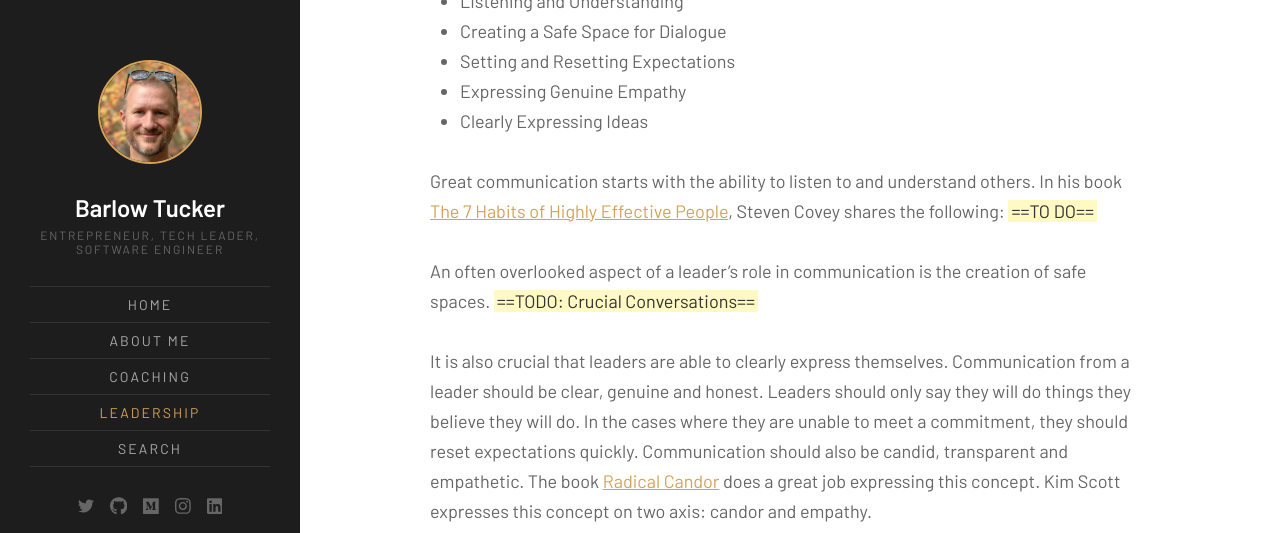
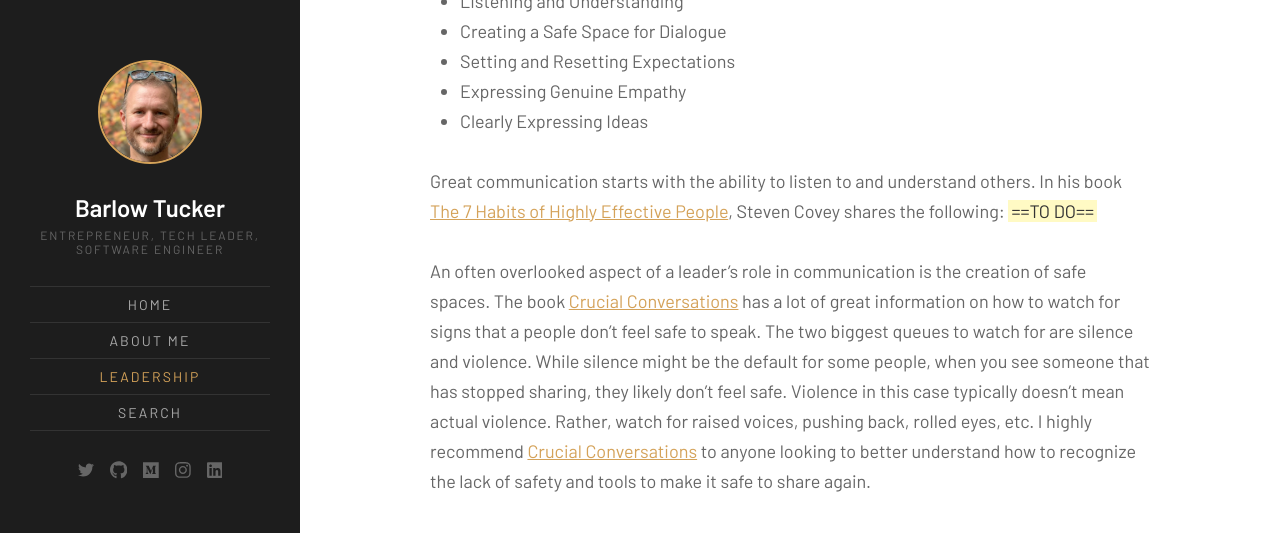
Before and after one commit to BarlowTucker/barlowtucker.github.io, a Jekyll site: the page built from leadership.md, in a window 1280 px wide and 1400 px high, scrolled down 1672 px. Shown: the top 533 px of the window. Built offline with Jekyll 4.4.1, drawn with Linux system fonts in a browser that asks for light colours; some of the changed text lies outside the part shown.

Commit message:
references for leadership doc

```diff
--- a/_config.yml
+++ b/_config.yml
@@ -39,8 +39,8 @@
     url: /
   - text: About Me
     url: /about
-  - text: Coaching
-    url: /coaching
+  #- text: Coaching
+  #  url: /coaching
   - text: Leadership
     url: /leadership
   # - text: Videos
--- a/leadership.md
+++ b/leadership.md
@@ -43,7 +43,7 @@
 
 Great communication starts with the ability to listen to and understand others. In his book [The 7 Habits of Highly Effective People](https://amzn.to/3Y9BpdA), Steven Covey shares the following: <mark>==TO DO==</mark>
 
-An often overlooked aspect of a leader's role in communication is the creation of safe spaces. <mark>==TODO: Crucial Conversations==</mark>
+An often overlooked aspect of a leader's role in communication is the creation of safe spaces. The book [Crucial Conversations](https://amzn.to/3RiOH5r) has a lot of great information on how to watch for signs that a people don't feel safe to speak. The two biggest queues to watch for are silence and violence. While silence might be the default for some people, when you see someone that has stopped sharing, they likely don't feel safe. Violence in this case typically doesn't mean actual violence. Rather, watch for raised voices, pushing back, rolled eyes, etc. I highly recommend [Crucial Conversations](https://amzn.to/3RiOH5r) to anyone looking to better understand how to recognize the lack of safety and tools to make it safe to share again.
 
 It is also crucial that leaders are able to clearly express themselves. Communication from a leader should be clear, genuine and honest. Leaders should only say they will do things they believe they will do. In the cases where they are unable to meet a commitment, they should reset expectations quickly. Communication should also be candid, transparent and empathetic. The book [Radical Candor](https://amzn.to/3Yfotmj) does a great job expressing this concept. Kim Scott expresses this concept on two axis: candor and empathy.
 
@@ -54,9 +54,7 @@
 Engaging the people on your teams, and helping them level up their skills plays an important role in individual motivation and team execution. A study from Gallup Research found that most millennials want coaching, development and greater purpose from their jobs[^1].
 
 #### Aligning Interests
-The Gallup report [How Millennials Want to Work and Live](https://www.gallup.com/workplace/238073/millennials-work-live.aspx) estimates that turnover due to lack of engagement costs the U.S. economy over $30 billion annually. Increasing engagement and motivation is an important responsibility of a business leader. Research in the Transformational Leadership has found that aligning personal interest with business objectives creates engagement in the employee and business value for the business[^2].
-
-<mark>TODO</mark>
+The Gallup report [How Millennials Want to Work and Live](https://www.gallup.com/workplace/238073/millennials-work-live.aspx) estimates that turnover due to lack of engagement costs the U.S. economy over $30 billion annually. Increasing engagement and motivation is an important responsibility of a business leader. Research in the Transformational Leadership has found that aligning personal interest with business objectives creates engagement in the employee and business value for the business[^2]. In the article Two Decades of Research and Development in Transformational Leadership, B. Bass share how leaders can help employees align their self-interest in their own development with business objective. Bass found that this increases morale as well as productivity.
 
 #### Developing a Career Path
 Developing a career path with your direct reports gives employees a clear view of what things are important to the company. There are far more things to learn than there is time to learn them. A career path helps the individual know what areas of study are most important for them.
@@ -76,7 +74,7 @@
 - Allotting time to meet with mentors
 
 [^1]: [How Millennials Want to Work and Live](https://www.gallup.com/workplace/238073/millennials-work-live.aspx)
-[^2]: [TODO](./)
+[^2]: [Two decades of research and development in transformational leadership](https://psycnet.apa.org/record/2010-19281-002)
 
 <!-- ## Culture Development
 - Defining Culture
```
